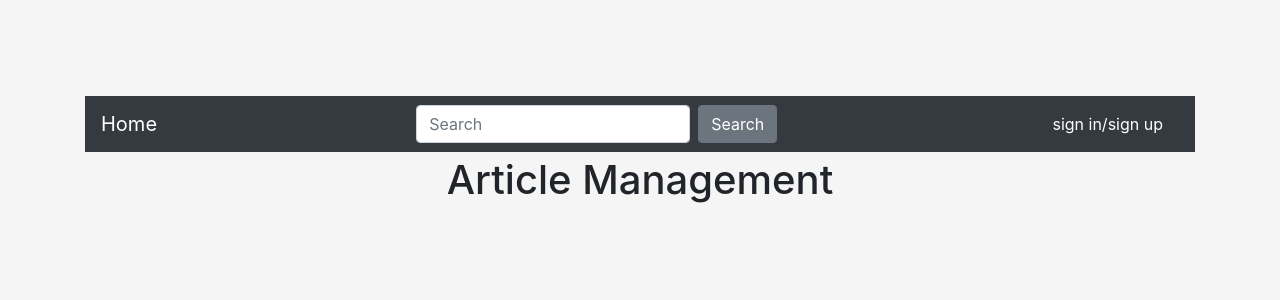
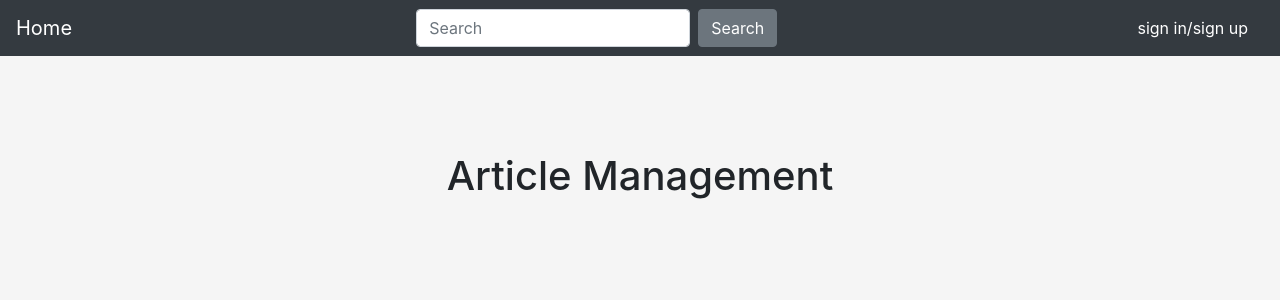
Before and after one commit to dimensionFree/reactTest, a React (Create React App) app: page /articleManage in a window 1280 px wide. Shown: the top 300 px of the page. Built offline with nearby package versions, Linux system fonts and the light colour scheme; no server answers.

Commit message:
feat:fix manage container

```diff
--- a/src/pages/ArticleManage.js
+++ b/src/pages/ArticleManage.js
@@ -25,18 +25,20 @@ const ArticleManage = () => {
     }, []);
 
     return (
-        <div className="container mt-5 pt-5">
+        <div>
             <SEO title={"文章管理"} description={"articleManage"}/>
             {/*<Helmet>*/}
             {/*    <title>文章管理　|　{SITE_NAME}</title>  /!* 使用常量 *!/*/}
             {/*    <meta name="description" content={`articleManage of ${SITE_NAME}`} />*/}
             {/*</Helmet>*/}
             <Navibar/>
-            <h1 className="mb-4">Article Management</h1>
-            {userId !== null &&
-            <FindArticle filters={isAdmin?{}:{ created_by: userId}} isShowDeleteButton={true} isShowEditButton={true} />
-            }
+            <div className="container mt-5 pt-5">
 
+                <h1 className="mb-4">Article Management</h1>
+                {userId !== null &&
+                <FindArticle filters={isAdmin?{}:{ created_by: userId}} isShowDeleteButton={true} isShowEditButton={true} />
+                }
+            </div>
         </div>
     );
 };
--- a/src/pages/UserManage.js
+++ b/src/pages/UserManage.js
@@ -56,18 +56,19 @@ const columns = [
 
 const UserManage = () => {
     return (
-        <div className="container mt-5 pt-5">
+        <div>
             <SEO title={"ユーザ管理"} description={"userManage"}/>
 
             <title>user manage</title>
             <Navibar/>
             <h1 className="mb-4">User Management</h1>
-            <PaginatedTable
-                columns={columns}
-                fetchData={fetchData}
+            <div className={"container mt-5 pt-5"}>
+                <PaginatedTable
+                    columns={columns}
+                    fetchData={fetchData}
 
-            />
-
+                />
+            </div>
         </div>
     );
 };
```
